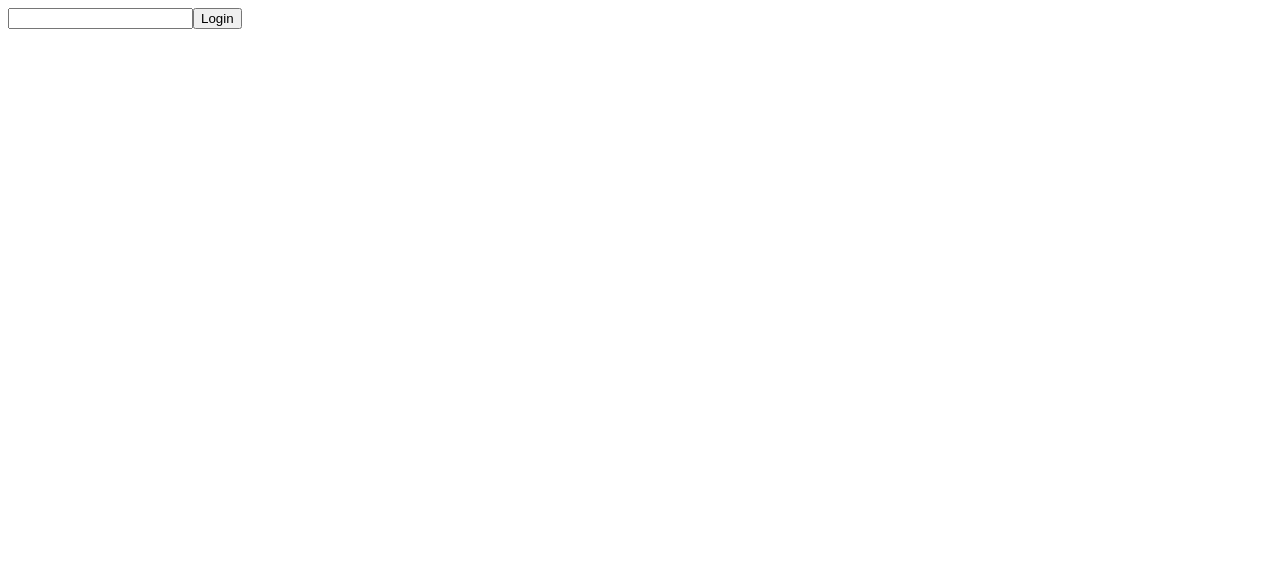
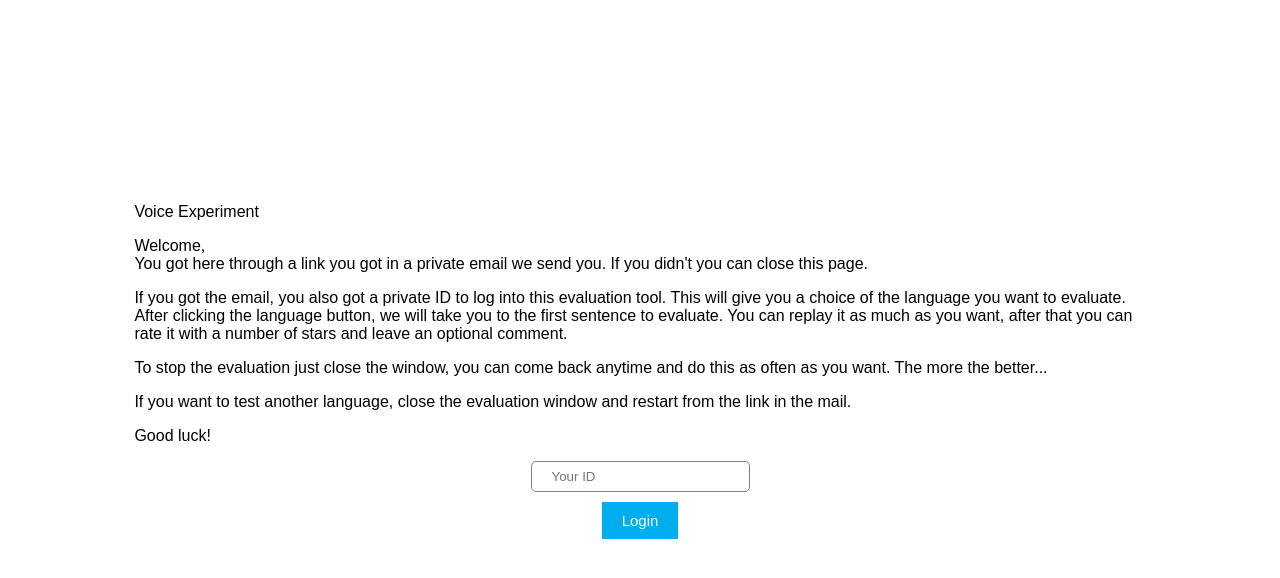
Before and after one commit to BiekeSurfOrg/kate-voice, an Angular app: page /login in a window 1280 px wide. Shown: the top 578 px of the page. Built offline with nearby package versions, Linux system fonts and the light colour scheme.

Commit message:
finished the login page layout and added the ability to play sounds from blob

```diff
--- a/src/app/login/login.component.html
+++ b/src/app/login/login.component.html
@@ -1,6 +1,23 @@
-<form (ngSubmit)="formSubmit()" [formGroup]="loginForm">
-  <input formControlName="loginId" >
-  <button>
+<div>
+<div class="width-80pr margin-0-auto description">
+  <p>Voice Experiment</p>
+  <p>Welcome,<br>
+    You got here through a link you got in a private email we send you. If you didn't you can close this page.</p>
+  <p>If you got the email, you also got a private ID to log into this evaluation tool. This will give you a choice of the language you want to evaluate. After clicking the language button, we will take you to the first sentence to evaluate. You can replay it as much as you want, after that you can rate it with a number of stars and leave an optional comment. </p>
+  <p>To stop the evaluation just close the window, you can come back anytime and do this as often as you want. The more the better... </p>
+  <p>If you want to test another language, close the evaluation window and restart from the link in the mail. </p>
+  <p>Good luck!</p>
+</div>
+
+<form [formGroup]="loginForm" class="text-align-center">
+  <input formControlName="loginId" class="kbc-style-input" placeholder="Your ID">
+  <div>
+  <button *ngIf="shouldBeVisible" (click)="getLanguages()" class="kbc-style-button action-button">
     Login
   </button>
+    <button *ngFor="let language of languages" (click)="getAudio(language)" class="kbc-style-button action-button">
+      {{language}}
+    </button>
+  </div>
 </form>
+</div>
--- a/src/app/login/login.component.scss
+++ b/src/app/login/login.component.scss
@@ -0,0 +1,16 @@
+:host{
+  display: grid;
+  height: 90vh;
+  place-items: center;
+}
+
+.text-align-center{
+  text-align: center;
+}
+
+button + button{
+  margin-left: 10px;
+}
+.description{
+  font-family: sans-serif;
+}
--- a/src/app/login/login.component.ts
+++ b/src/app/login/login.component.ts
@@ -4,6 +4,12 @@ import {CommonModule} from "@angular/common";
 import {Router, RouterModule} from "@angular/router";
 import {VoiceService} from "../voice.service";
 import {HttpClient, HttpClientModule} from "@angular/common/http";
+import {finalize, tap} from "rxjs";
+
+// export interface AudioResponse {
+//   inputStreamResource:string,
+//
+// }
 
 @Component({
   selector: 'app-login',
@@ -13,6 +19,8 @@ import {HttpClient, HttpClientModule} from "@angular/common/http";
   imports: [ReactiveFormsModule, CommonModule, FormsModule, HttpClientModule]
 })
 export class LoginComponent {
+   languages:string[] = [];
+   shouldBeVisible = true;
   constructor(private router:Router, private readonly _voiceService:VoiceService, private readonly _http:HttpClient) {
   }
 
@@ -20,19 +28,36 @@ export class LoginComponent {
     loginId: new FormControl('')
   })
 
-  public formSubmit():void {
-    this._http.put("https://kate-voice-backend-2ad12d55f690.herokuapp.com/",{}).subscribe(value => console.log(value))
-    this.redirect(this.loginForm.get('loginId')?.value?.toLowerCase() === "jf29771")
+  public getLanguages():void {
+    this._http.post<string[]>("https://kate-voice-backend-2ad12d55f690.herokuapp.com/languages/" + this.getLoginId(),{}).subscribe(value => {
+      this.shouldBeVisible = false;
+      this.languages = value;
+    });
+  }
+
+  private getLoginId():string{
+    return this.loginForm.get('loginId')?.value!;
   }
 
   private redirect(shouldRoute:boolean){
     if(shouldRoute){
-
-      this._voiceService.setId(this.loginForm.get('loginId')!.value!.toLowerCase())
-    this.router.navigate(['/voice'])
+      this._voiceService.setId(this.getLoginId().toLowerCase());
+      this.router.navigate(['/voice']);
     }
     else{
-      alert("incorrect user")
+      alert("incorrect user");
     }
   }
+
+  getAudio(language:string) {
+    this._http.post("https://kate-voice-backend-2ad12d55f690.herokuapp.com/audio/"  + this.getLoginId() + "/"+language,{},{responseType:"blob"}).pipe(
+        tap((value)=> {
+          const audioUrl = URL.createObjectURL(value)
+          const audio = new Audio(audioUrl)
+          audio.play();
+        }),
+        finalize(()=> console.log("fin"))
+    ).subscribe();
+
+  }
 }
--- a/src/app/voice/voice.component.scss
+++ b/src/app/voice/voice.component.scss
@@ -1,3 +1,9 @@
+:host{
+  display: grid;
+  height: 90vh;
+  place-items: center;
+}
+
 .evaluate-text{
   box-sizing: border-box;
   resize: none;
@@ -44,22 +50,6 @@
   padding: 30px;
 }
 
-.action-button{
-  padding: 10px;
-  margin: 10px;
-}
-
-.kbc-style-button{
-  cursor: pointer;
-  color: white;
-  background-color:rgb(0, 174, 239) ;
-  border: none;
-}
-
-.kbc-style-button:hover{
-  opacity: 70%;
-}
-
 .comment-container{
   display: flex;
   flex-direction: column;
--- a/src/app/voice/voice.component.ts
+++ b/src/app/voice/voice.component.ts
@@ -51,7 +51,7 @@ export class VoiceComponent implements OnInit{
     this.evaluateForm.get('rating')?.setValue(rating);
   }
 
-  private fillStars(elementCollection:HTMLCollection, rating:number){
+  private fillStars(elementCollection:HTMLCollection, rating:number):void{
     for (let i = 0; i < 5; i++) {
       if (i < rating ){
         elementCollection[i].innerHTML = "★"
--- a/src/styles.scss
+++ b/src/styles.scss
@@ -1 +1,29 @@
 /* You can add global styles to this file, and also import other style files */
+.kbc-style-button{
+  cursor: pointer;
+  color: white;
+  background-color:rgb(0, 174, 239);
+  border: none;
+}
+
+.kbc-style-button:hover{
+  opacity: 70%;
+}
+
+.kbc-style-input{
+  border: 1px solid grey;
+  border-radius: 5px;
+  padding: 7px 20px 7px 20px;
+}
+.action-button{
+  font-size: 15px;
+  padding: 10px 20px 10px 20px;
+  margin: 10px;
+}
+.width-80pr{
+  width: 80%;
+}
+
+.margin-0-auto{
+  margin: 0 auto;
+}
```
